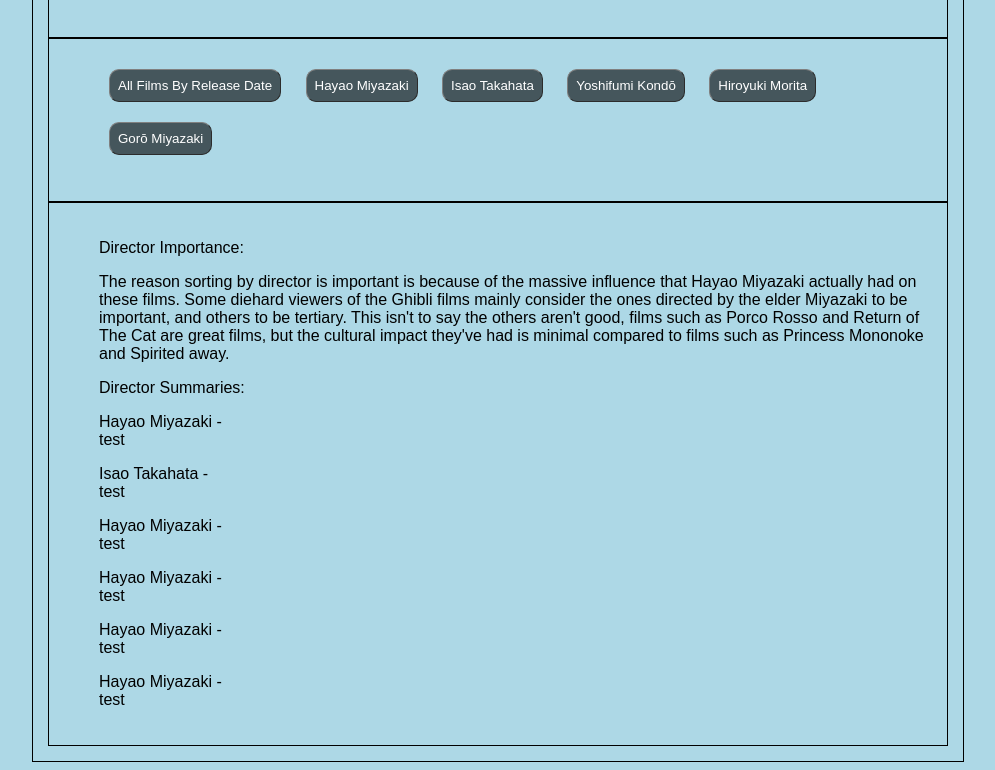
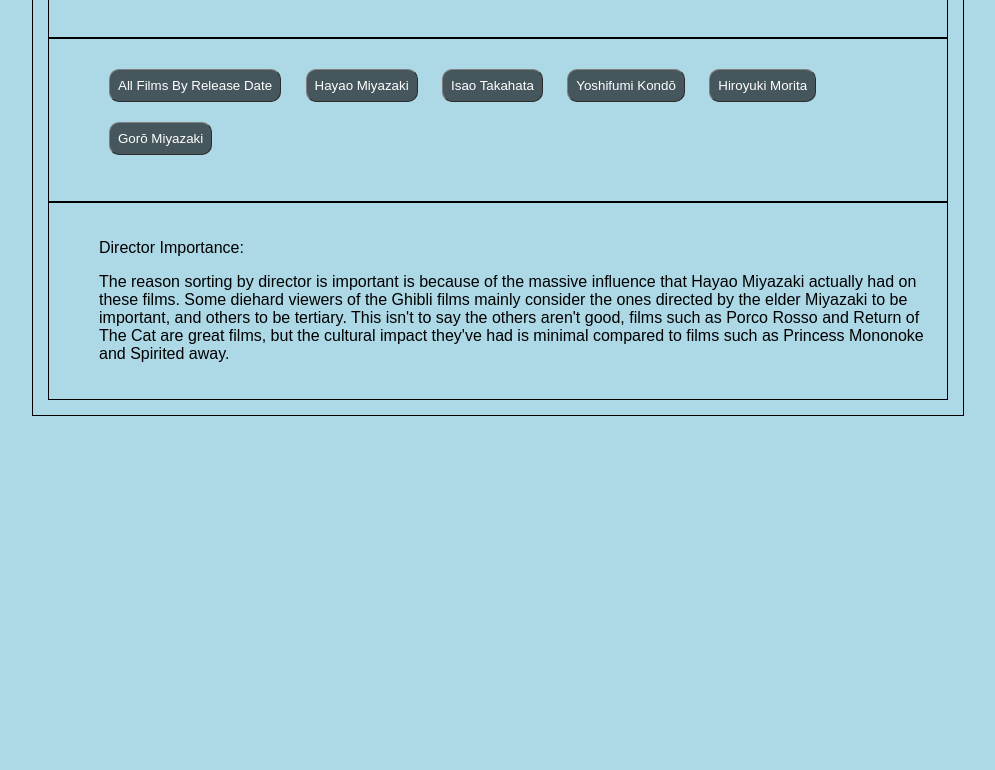
Before and after one commit to yortortle/ghibli-anthology-app, a plain HTML site: page index.html in a window 1280 px wide. Shown: the part 542-1312 px from the top of the page, without its empty margins (142-1137 px from the left). After the commit the page ends 966 px from the top, so only its background shows below. Drawn offline with nearby package versions, Linux system fonts and the light colour scheme; no server answers.

```diff
--- a/index.html
+++ b/index.html
@@ -49,15 +49,6 @@
       <div class="footer">
         <p>Director Importance: <p> The reason sorting by director is important is because of the massive influence that Hayao Miyazaki actually had on these films. Some diehard viewers of the Ghibli films mainly consider the ones directed by the elder Miyazaki to be important, and others to be tertiary. This isn't to say the others aren't good, films such as Porco Rosso and Return of The Cat are great films, but the cultural impact they've had is minimal compared to films such as Princess Mononoke and Spirited away.</p>
 
-        <p>Director Summaries:</p>
-
-        <p>Hayao Miyazaki - <br> test </p>
-        <p>Isao Takahata - <br> test </p>
-        <p>Hayao Miyazaki - <br> test </p>
-        <p>Hayao Miyazaki - <br> test </p>
-        <p>Hayao Miyazaki - <br> test </p>
-        <p>Hayao Miyazaki - <br> test </p>
-
       </div>
 
     </div>
```
